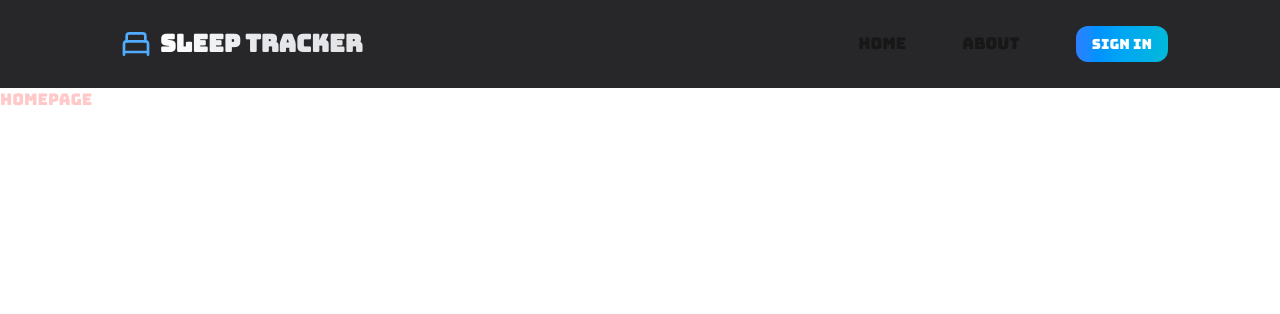
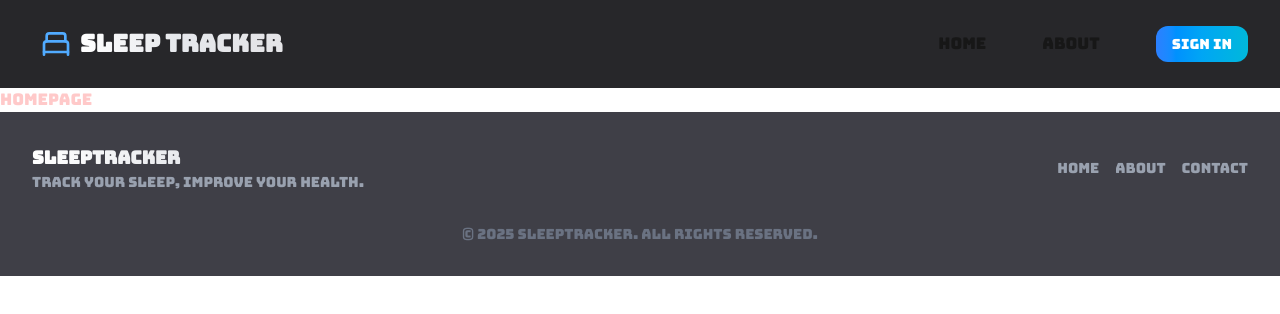
Before and after one commit to kxcvbnm/Sleep-Tracking-App, a Next.js app: page / in a window 1280 px wide. Shown: the top 314 px of the page. Built offline with nearby package versions, Linux system fonts and the light colour scheme; no server answers.

Commit message:
update nav

```diff
--- a/app/layout.tsx
+++ b/app/layout.tsx
@@ -3,6 +3,7 @@ import { Geist, Geist_Mono, Bungee } from "next/font/google";
 import "./globals.css";
 import { ClerkProvider } from "@clerk/nextjs";
 import Navbar from "@/components/Navbar";
+import Footer from "@/components/Footer";
 
 const bungeeFont = Bungee({
   variable: "--font-bungee",
@@ -38,6 +39,7 @@ export default function RootLayout({
         >
           <Navbar />
           {children}
+          <Footer />
         </body>
       </html>
     </ClerkProvider>
--- /dev/null
+++ b/components/Footer.tsx
@@ -0,0 +1,50 @@
+import Link from 'next/link';
+
+const Footer = () => {
+  return (
+    <footer className='bg-zinc-700'>
+      <div className='max-w-7xl mx-auto px-4 sm:px-6 lg:px-8 py-8'>
+        <div className='flex flex-col md:flex-row justify-between items-center'>
+          {/* Logo and Tagline */}
+          <div className='text-center md:text-left mb-4 md:mb-0'>
+            <h2 className='text-lg font-bold bg-gradient-to-r from-white via-gray-200 to-zinc-200 bg-clip-text text-transparent'>
+              SleepTracker
+            </h2>
+            <p className='text-gray-400 text-sm'>
+              Track your sleep, improve your health.
+            </p>
+          </div>
+
+          {/* Navigation Links */}
+          <div className='flex space-x-4'>
+            <Link
+              href='/'
+              className='text-gray-400 hover:text-blue-400 text-sm font-medium'
+            >
+              Home
+            </Link>
+            <Link
+              href='/about'
+              className='text-gray-400 hover:text-blue-400 text-sm font-medium'
+            >
+              About
+            </Link>
+            <Link
+              href='/contact'
+              className='text-gray-400 hover:text-blue-400 text-sm font-medium'
+            >
+              Contact
+            </Link>
+          </div>
+        </div>
+
+        {/* Copyright */}
+        <div className='mt-8 text-center text-gray-500 text-sm'>
+          © {new Date().getFullYear()} SleepTracker. All rights reserved.
+        </div>
+      </div>
+    </footer>
+  );
+};
+
+export default Footer;
--- a/components/Navbar.tsx
+++ b/components/Navbar.tsx
@@ -1,4 +1,4 @@
-import React, { useState } from 'react'
+import React from 'react'
 import Link from 'next/link'
 import { Bed, BedSingle, SquareMenuIcon } from 'lucide-react'
 import { SignInButton, SignedIn, SignedOut, UserButton } from '@clerk/nextjs';
@@ -12,19 +12,19 @@ export default async function Navbar() {
   return (
     <nav>
       <div className="max-w-auto mx-auto px-4 sm:px-6 lg:px-8 bg-zinc-800">
-        <div className="flex items-center justify-between h-22">
+        <div className="flex items-center justify-center md:justify-between h-22">
             <Link href="/"
                   className="flex-shrink-0"
             >
-          <div className="mx-20 flex items-center w-auto h-auto p-2">
+          <div className="flex items-center w-auto h-auto p-2">
               <BedSingle color="#51abff" className="w-6 h-6 mr-2 sm:w-8 sm:h-8 " />
-              <span className="text-md sm:text-2xl font-bold bg-gradient-to-r from-white via-gray-200 to-zinc-200 bg-clip-text text-transparent">
+              <span className="flex items-center text-md sm:text-2xl font-bold bg-gradient-to-r from-white via-gray-200 to-zinc-200 bg-clip-text text-transparent">
                 Sleep Tracker
               </span>
           </div>
             </Link>
 
-            <div className="flex items-center space-x-14 mx-20">
+            <div className="hidden items-center sm:hidden md:flex space-x-14">
               <Link href="/">
                 <span className="hover:text-blue-400">
                   Home
```
